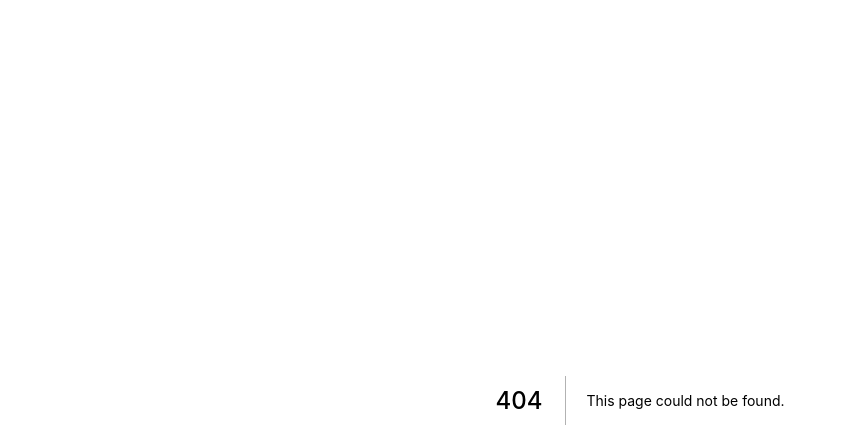
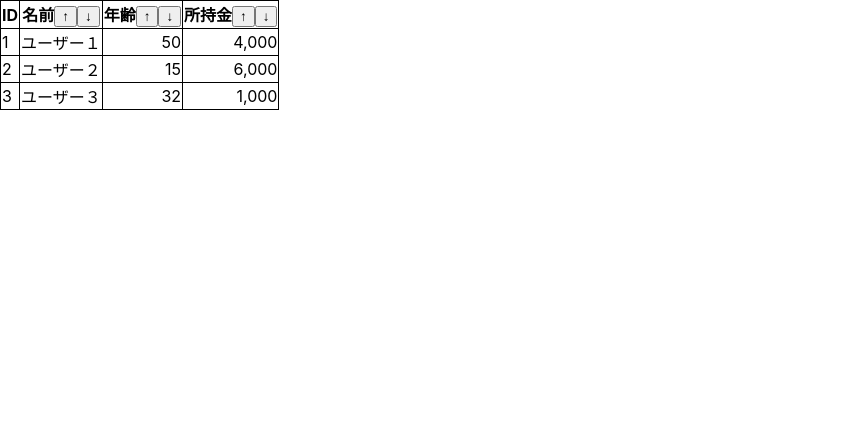
Before and after one commit to masasami/next-sample, a Next.js app: page /component0036 in a window 1280 px wide. Before the commit this address had no page. Shown: the top 448 px of the page, without its empty margins (0-847 px from the left). Built offline with nearby package versions, Linux system fonts and the light colour scheme.

Commit message:
一つの関数でオブジェクト配列をソート

```diff
--- /dev/null
+++ b/pages/component0036.tsx
@@ -0,0 +1,62 @@
+import { useState } from 'react'
+
+export default function Component() {
+  const [users, setUsers] = useState([
+    { id: 1, name: 'ユーザー１', age: 50, money: 4000 },
+    { id: 2, name: 'ユーザー２', age: 15, money: 6000 },
+    { id: 3, name: 'ユーザー３', age: 32, money: 1000 },
+  ])
+  // 昇順ソート（ソートしたいプロパティを引数で受け取る）
+  const sortAsc = (property: string) => {
+    const sortedUsers = users.sort((user1, user2) => {
+      if (user1[property] > user2[property]) return 1
+      if (user1[property] < user2[property]) return -1
+      return 0
+    })
+    setUsers([...sortedUsers])
+  }
+  // 降順ソート（ソートしたいプロパティを引数で受け取る）
+  const sortDesc = (property: string) => {
+    const sortedUsers = users.sort((user1, user2) => {
+      if (user1[property] < user2[property]) return 1
+      if (user1[property] > user2[property]) return -1
+      return 0
+    })
+    setUsers([...sortedUsers])
+  }
+  return (
+    <table className="table">
+      <thead>
+        <tr>
+          <th>ID</th>
+          <th>
+            名前
+            <button onClick={() => sortAsc('name')}>↑</button>
+            <button onClick={() => sortDesc('name')}>↓</button>
+          </th>
+          <th>
+            年齢
+            <button onClick={() => sortAsc('age')}>↑</button>
+            <button onClick={() => sortDesc('age')}>↓</button>
+          </th>
+          <th>
+            所持金
+            <button onClick={() => sortAsc('money')}>↑</button>
+            <button onClick={() => sortDesc('money')}>↓</button>
+          </th>
+        </tr>
+      </thead>
+
+      <tbody>
+        {users.map((user, i) => (
+          <tr key={i}>
+            <td>{user.id}</td>
+            <td>{user.name}</td>
+            <td style={{ textAlign: 'right' }}>{user.age}</td>
+            <td style={{ textAlign: 'right' }}>{user.money.toLocaleString()}</td>
+          </tr>
+        ))}
+      </tbody>
+    </table>
+  )
+}
```
